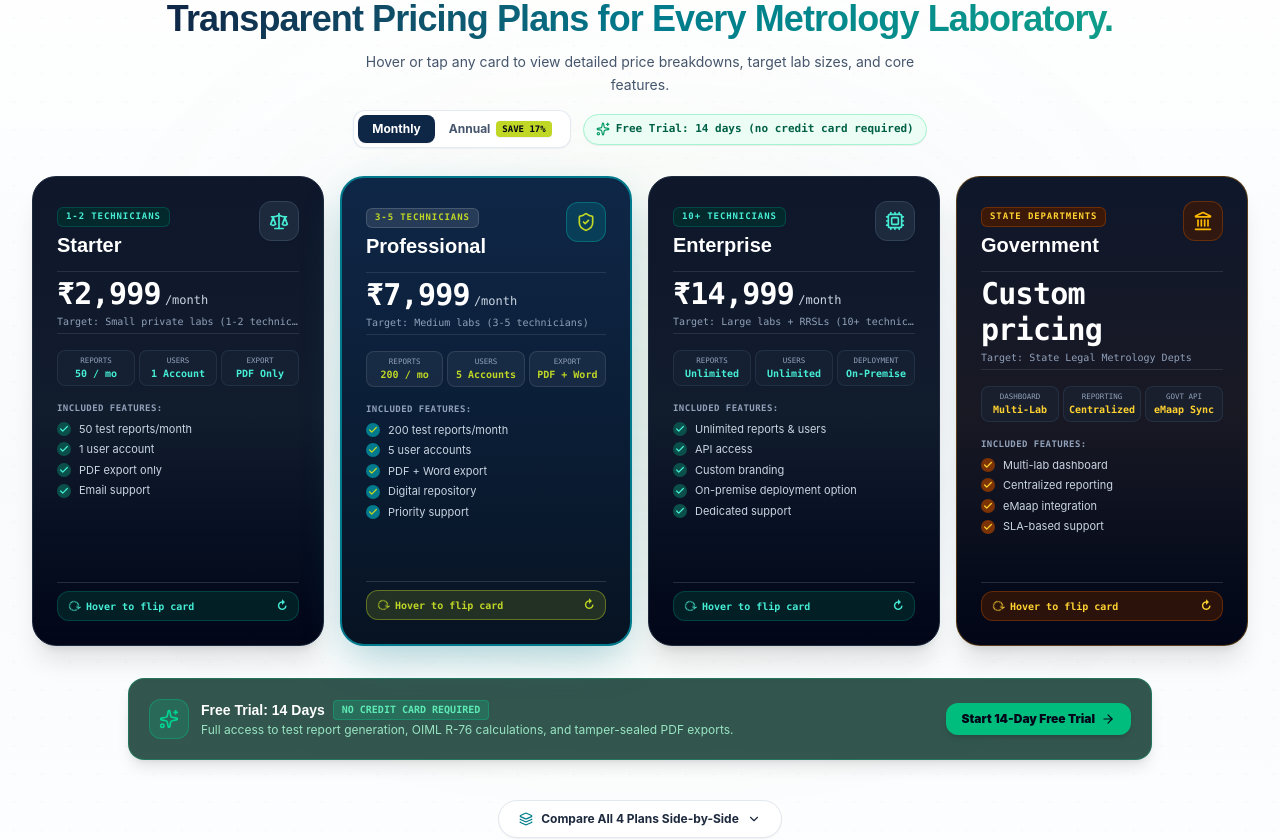
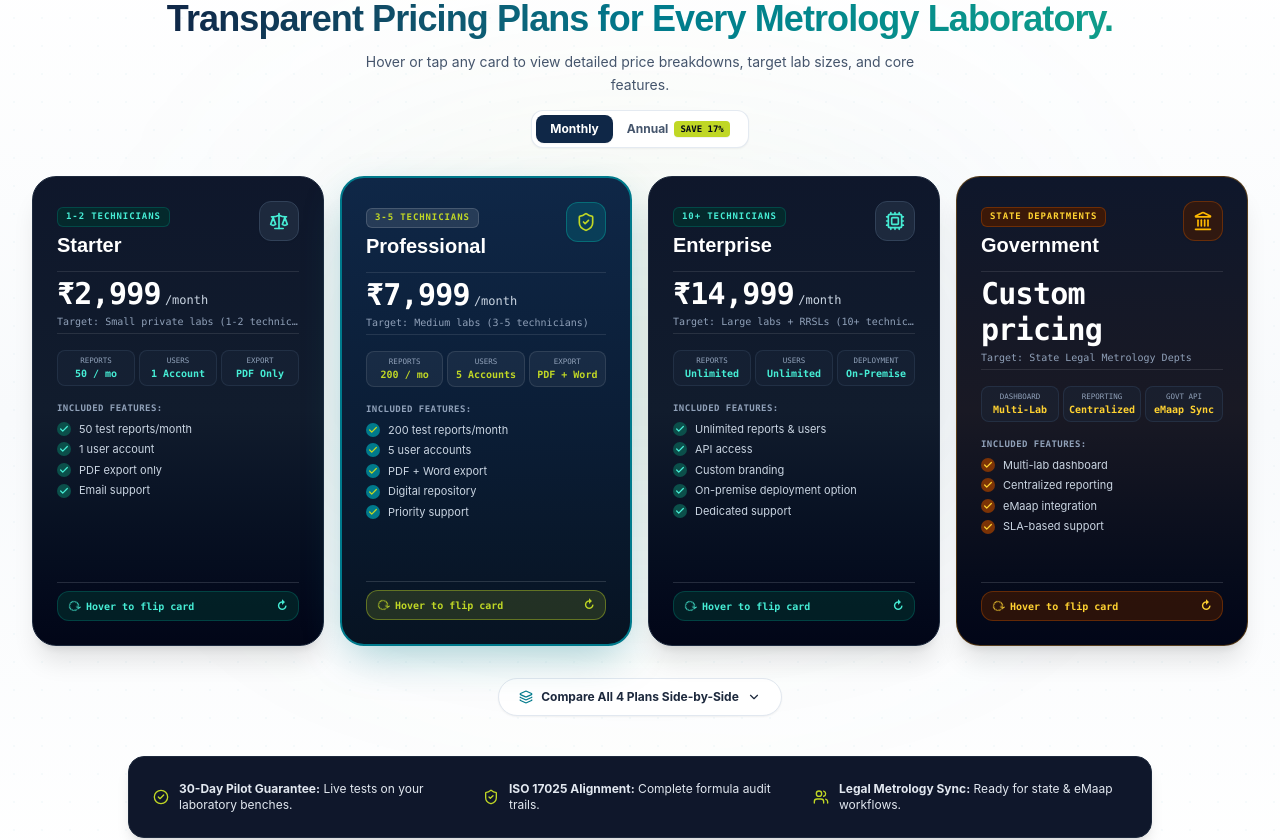
Before and after one commit to CodebyAbhishek123/PS35-SHOWCASE, a React (Vite) app: page / in a window 1280 px wide. Shown: the part 5920-6760 px from the top of the page. Built offline with nearby package versions, Linux system fonts and the light colour scheme.

Commit message:
Remove 14-day free trial banner box and trial references from pricing section

```diff
--- a/src/components/PricingSection.jsx
+++ b/src/components/PricingSection.jsx
@@ -45,7 +45,7 @@ export function PricingSection({ onOpenSandbox, onOpenDemo }) {
       savings: "Save ₹5,989 / yr",
       icon: Scale,
       featured: false,
-      buttonText: "Start 14-Day Free Trial",
+      buttonText: "Request Pilot Access",
       highlights: [
         { label: "Reports", value: "50 / mo" },
         { label: "Users", value: "1 Account" },
@@ -79,7 +79,7 @@ export function PricingSection({ onOpenSandbox, onOpenDemo }) {
       savings: "Save ₹15,989 / yr",
       icon: ShieldCheck,
       featured: true,
-      buttonText: "Start 14-Day Free Trial",
+      buttonText: "Book a Live Demo",
       highlights: [
         { label: "Reports", value: "200 / mo" },
         { label: "Users", value: "5 Accounts" },
@@ -115,7 +115,7 @@ export function PricingSection({ onOpenSandbox, onOpenDemo }) {
       savings: "Save ₹29,989 / yr",
       icon: Cpu,
       featured: false,
-      buttonText: "Start 14-Day Free Trial",
+      buttonText: "Request Consultation",
       highlights: [
         { label: "Reports", value: "Unlimited" },
         { label: "Users", value: "Unlimited" },
@@ -196,7 +196,7 @@ export function PricingSection({ onOpenSandbox, onOpenDemo }) {
       category: "Support & SLA",
       rows: [
         { name: "Support Model", starter: "Email support", pro: "Priority support", ent: "Dedicated support", govt: "SLA-based support" },
-        { name: "Free Trial Access", starter: "14 days (No CC)", pro: "14 days (No CC)", ent: "14 days (No CC)", govt: "Govt Pilot Walkthrough" },
+        { name: "Pilot Onboarding", starter: "Self-serve Docs", pro: "Priority Onboarding", ent: "Dedicated Account Lead", govt: "Govt Pilot Walkthrough" },
       ]
     }
   ];
@@ -223,7 +223,7 @@ export function PricingSection({ onOpenSandbox, onOpenDemo }) {
             Hover or tap any card to view detailed price breakdowns, target lab sizes, and core features.
           </p>
 
-          {/* Billing Cycle Toggle & Free Trial Callout */}
+          {/* Billing Cycle Toggle */}
           <div className="pt-1 flex flex-wrap items-center justify-center gap-3">
             <div className="inline-flex items-center p-1 rounded-xl bg-white border border-slate-200/90 shadow-xs">
               <button
@@ -251,12 +251,6 @@ export function PricingSection({ onOpenSandbox, onOpenDemo }) {
                 </span>
               </button>
             </div>
-
-            {/* Free Trial Banner Pill */}
-            <span className="text-[11px] font-mono text-emerald-800 bg-emerald-50 px-3 py-1.5 rounded-full border border-emerald-200 font-bold inline-flex items-center gap-1.5 shadow-2xs">
-              <Sparkles className="w-3.5 h-3.5 text-emerald-600" />
-              <span><strong>Free Trial:</strong> 14 days (no credit card required)</span>
-            </span>
           </div>
         </div>
 
@@ -524,35 +518,8 @@ export function PricingSection({ onOpenSandbox, onOpenDemo }) {
           })}
         </div>
 
-        {/* Free Trial Banner Box */}
-        <div className="mt-8 max-w-5xl mx-auto bg-emerald-950/80 border border-emerald-500/30 rounded-2xl p-4 sm:p-5 text-emerald-100 flex flex-col sm:flex-row items-center justify-between gap-4 shadow-lg">
-          <div className="flex items-center gap-3">
-            <div className="w-10 h-10 rounded-xl bg-emerald-500/20 border border-emerald-400/30 flex items-center justify-center shrink-0">
-              <Sparkles className="w-5 h-5 text-emerald-400" />
-            </div>
-            <div>
-              <h4 className="text-sm font-bold text-white flex items-center gap-2">
-                <span>Free Trial: 14 Days</span>
-                <span className="text-[10px] font-mono uppercase bg-emerald-400/20 text-emerald-300 px-2 py-0.5 rounded border border-emerald-400/30">
-                  No Credit Card Required
-                </span>
-              </h4>
-              <p className="text-xs text-emerald-200/90 mt-0.5">
-                Full access to test report generation, OIML R-76 calculations, and tamper-sealed PDF exports.
-              </p>
-            </div>
-          </div>
-          <button
-            onClick={onOpenSandbox}
-            className="px-4 py-2 rounded-xl bg-emerald-500 hover:bg-emerald-400 text-slate-950 font-black text-xs transition-colors shrink-0 cursor-pointer shadow-md flex items-center gap-1.5"
-          >
-            <span>Start 14-Day Free Trial</span>
-            <ArrowRight className="w-3.5 h-3.5" />
-          </button>
-        </div>
-
         {/* Feature Comparison Accordion Toggle */}
-        <div className="mt-10 max-w-5xl mx-auto">
+        <div className="mt-8 max-w-5xl mx-auto">
           <div className="text-center">
             <button
               onClick={() => setShowComparison(!showComparison)}
@@ -622,7 +589,7 @@ export function PricingSection({ onOpenSandbox, onOpenDemo }) {
           <div className="grid grid-cols-1 md:grid-cols-3 gap-4 text-xs">
             <div className="flex items-center gap-2.5">
               <CheckCircle2 className="w-4 h-4 text-[#C0D725] shrink-0" />
-              <span className="text-slate-200"><strong>14-Day Free Trial:</strong> No credit card required to start.</span>
+              <span className="text-slate-200"><strong>30-Day Pilot Guarantee:</strong> Live tests on your laboratory benches.</span>
             </div>
             <div className="flex items-center gap-2.5">
               <ShieldCheck className="w-4 h-4 text-[#C0D725] shrink-0" />
```
